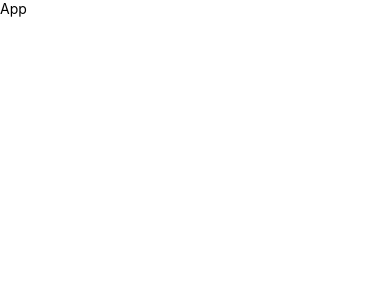
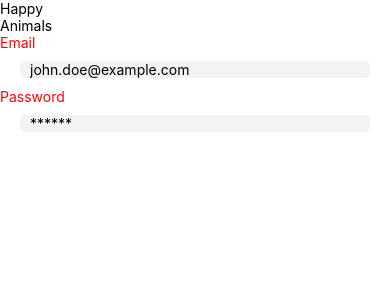
Before and after one commit to cangeldev/AnimalApp, a React Native app: screen / in a window 390 px wide. Shown: the top 300 px of the page. Built offline with nearby package versions, Linux system fonts and the light colour scheme.

Commit message:
CustomTxtInput created.

```diff
--- a/App.tsx
+++ b/App.tsx
@@ -1,10 +1,11 @@
 import { View, Text } from 'react-native'
 import React from 'react'
+import { LoginPages } from './src/pages/accountPages/loginPages'
 
 export default function App() {
   return (
-    <View>
-      <Text>App</Text>
+    <View style={{ flex: 1 }}>
+      <LoginPages />
     </View>
   )
 }
--- /dev/null
+++ b/src/components/customTxtInput/customTxtInput.tsx
@@ -0,0 +1,11 @@
+import { TextInput } from 'react-native'
+import React, { FC } from 'react'
+import style from './style'
+interface ICustomInput {
+    placeHolder: string
+}
+export const CustomTxtInput: FC<ICustomInput> = ({ placeHolder }) => {
+    return (
+        <TextInput placeholder={placeHolder} style={style.container} onChangeText={(text) => { console.log(text) }} />
+    )
+}
--- /dev/null
+++ b/src/components/customTxtInput/index.ts
@@ -0,0 +1 @@
+export { CustomTxtInput } from "./customTxtInput"
--- /dev/null
+++ b/src/components/customTxtInput/style.ts
@@ -0,0 +1,11 @@
+import { StyleSheet } from "react-native"
+export default StyleSheet.create({
+
+    container: {
+        backgroundColor: "#f3f3f3",
+        paddingHorizontal: 10,
+        borderRadius: 5,
+        marginVertical: 10,
+        marginHorizontal: 20
+    }
+})
--- /dev/null
+++ b/src/components/index.ts
@@ -0,0 +1 @@
+export { CustomTxtInput } from "./customTxtInput/index"
--- a/src/pages/accountPages/loginPages/loginPages.tsx
+++ b/src/pages/accountPages/loginPages/loginPages.tsx
@@ -1,11 +1,20 @@
-import { View, Text } from 'react-native'
+import { View, Text, Image } from 'react-native'
 import React from 'react'
 import style from './style'
+import { CustomTxtInput } from '../../../components'
 
 export const LoginPages = () => {
     return (
         <View style={style.container}>
-            <Text>loginPages</Text>
+            <View>
+
+                <Text>Happy</Text>
+                <Text>Animals</Text>
+                <Text style={style.inputTitle}>Email</Text>
+                <CustomTxtInput placeHolder='john.doe@example.com' />
+                <Text style={style.inputTitle}>Password</Text>
+                <CustomTxtInput placeHolder='******' />
+            </View>
         </View>
     )
 }
--- a/src/pages/accountPages/loginPages/style.ts
+++ b/src/pages/accountPages/loginPages/style.ts
@@ -1,6 +1,17 @@
 import { StyleSheet } from "react-native"
 export default StyleSheet.create({
-    container:{
-        backgroundColor:"red"
+    container: {
+        flex: 1
+    },
+    pawShape: {
+        width: 200,
+        height: 200,
+        resizeMode: "stretch",
+        position: "absolute",
+        right: 10,
+        top: 20
+    },
+    inputTitle: {
+        color: "red"
     }
 })
```
